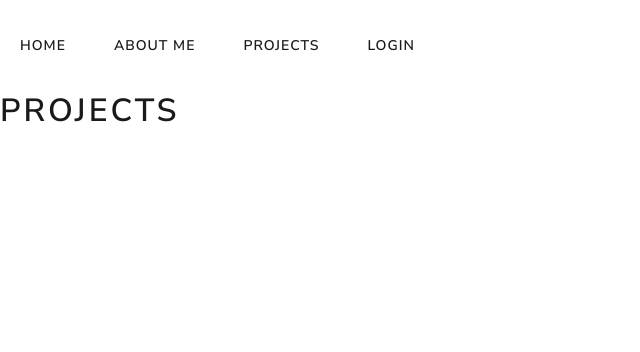
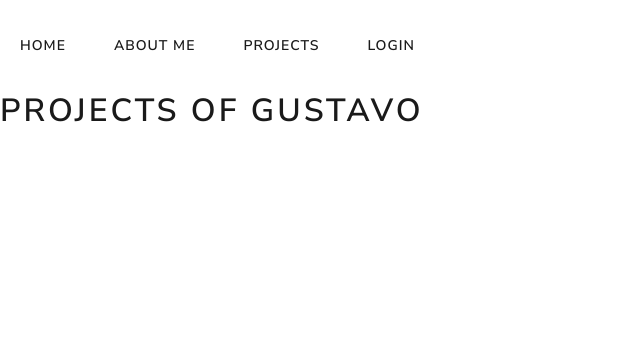
Before and after one commit to Gusttav28/Gustavo-Camacho-Portfolio, a Flask app: page /projects in a window 1280 px wide. Shown: the top 352 px of the page, without its empty margins (0-640 px from the left). Run offline with Flask 3, Linux system fonts and the light colour scheme.

Commit message:
add page projects

```diff
--- a/templates/projects.html
+++ b/templates/projects.html
@@ -17,7 +17,7 @@
     }
 </style>
 <div>
-    <h1 transition-style="in:wipe:left">Projects</h1>
+    <h1 transition-style="in:wipe:left">Projects of Gustavo</h1>
 </div>
 
 {% endblock %}
```
